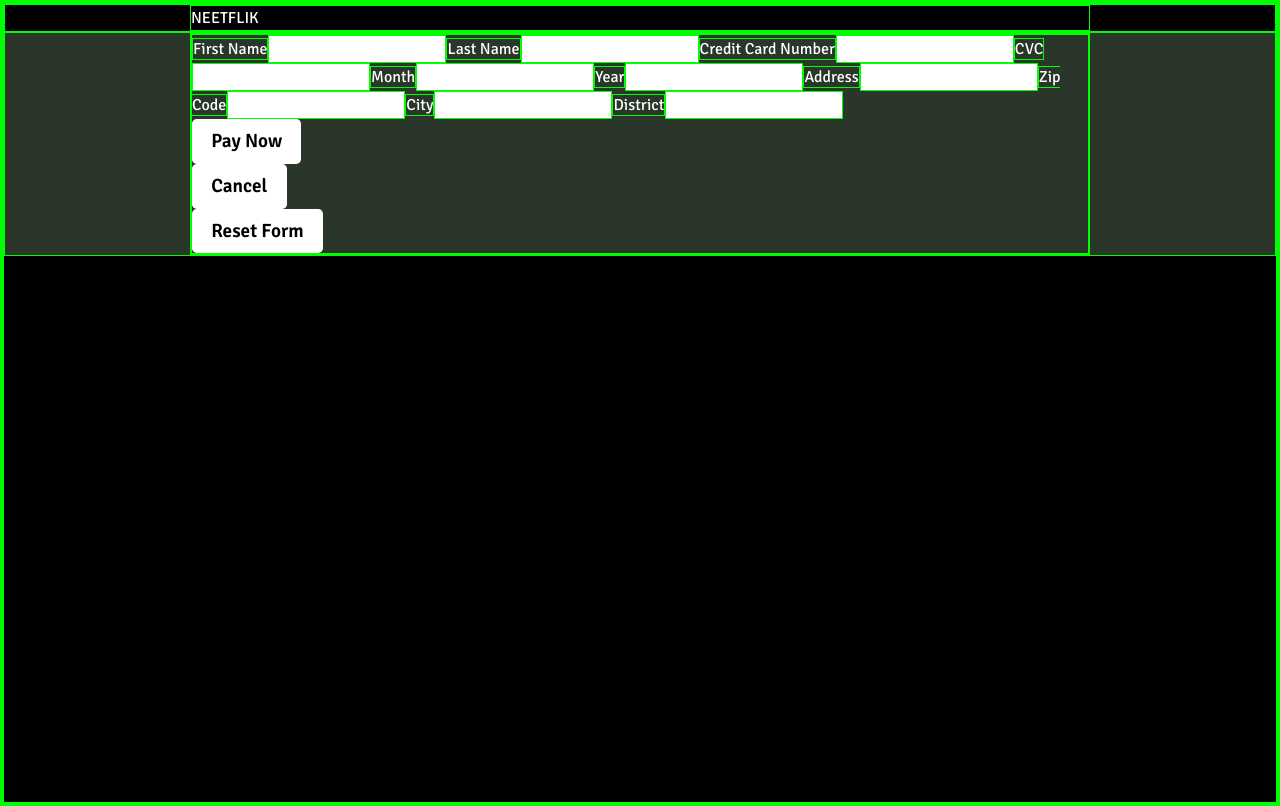
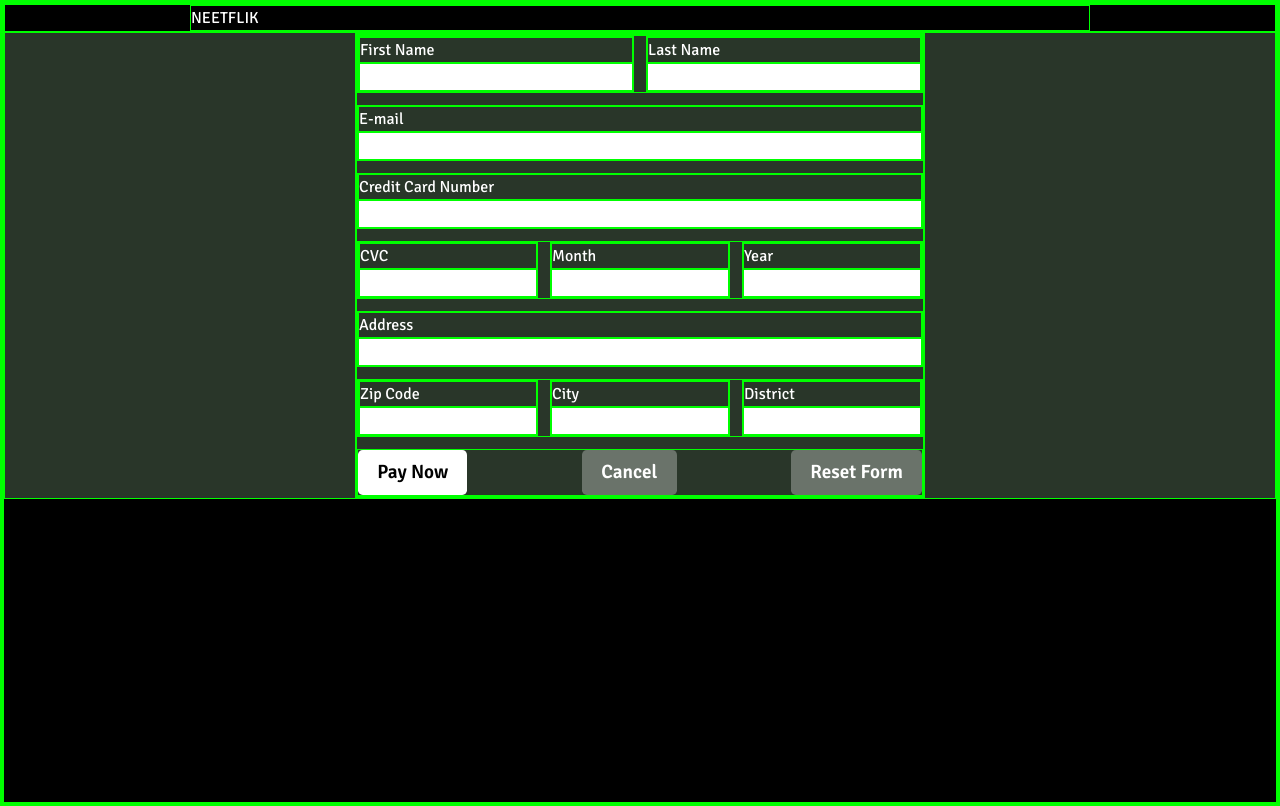
Before and after one commit to gokhanozdemir/witflix-s8-0924, a React (Vite) app: page / in a window 1280 px wide. Built offline with nearby package versions, Linux system fonts and the light colour scheme.

Commit message:
form layoutunu flex ile iyileştirir

```diff
--- a/src/App.jsx
+++ b/src/App.jsx
@@ -1,5 +1,4 @@
 import { useState } from "react"
-
 
 function App() {
   const [formData, setFormData] = useState({});
@@ -31,36 +30,64 @@ function App() {
         <div className="container-lg">NEETFLIK</div>
       </header>
       <main className="flex column gap-m main-container" >
-        <div className="container-lg flex column">
-          <form onSubmit={handleSubmit}>
+        <div className="container-lg">
+          <form onSubmit={handleSubmit} className="flex column gap-s">
+
+            <div className="flex gap-s">
+              <div className="input-group">
+                <label htmlFor="firstname">First Name</label>
+                <input type="text" name="firstname" id="firstname" />
+              </div>
+              <div className="input-group">
+                <label htmlFor="lastname">Last Name</label>
+                <input type="text" name="lastname" id="lastname" />
+              </div>
+            </div>
+            <div className="input-group">
+              <label htmlFor="email">E-mail</label>
+              <input type="text" name="email" id="email" />
+            </div>
+            <div className="input-group">
+              <label htmlFor="creditcard">Credit Card Number</label>
+              <input type="text" name="creditcard" id="creditcard" />
+            </div>
+            <div className="flex gap-s"><div className="input-group">
+              <label htmlFor="cvc">CVC</label>
+              <input type="text" name="cvc" id="cvc" />
+            </div>
+              <div className="input-group">
+                <label htmlFor="exp_month">Month</label>
+                <input type="text" name="exp_month" id="exp_month" />
+              </div>
+              <div className="input-group">
+                <label htmlFor="exp_year">Year</label>
+                <input type="text" name="exp_year" id="exp_year" />
+              </div></div>
+            <div className="input-group">
+              <label htmlFor="address">Address</label>
+              <input type="text" name="address" id="address" />
+            </div>
+            <div className="flex gap-s">
+              <div className="input-group">
+                <label htmlFor="zipcode">Zip Code</label>
+                <input type="text" name="zipcode" id="zipcode" />
+              </div>
+              <div className="input-group">
+                <label htmlFor="city">City</label>
+                <input type="text" name="city" id="city" />
+              </div>
+              <div className="input-group">
+                <label htmlFor="district">District</label>
+                <input type="text" name="district" id="district" />
+              </div>
+            </div>
 
 
-            <label htmlFor="firstname">First Name</label>
-            <input type="text" name="firstname" id="firstname" />
-            <label htmlFor="lastname">Last Name</label>
-            <input type="text" name="lastname" id="lastname" />
-            <label htmlFor="creditcard">Credit Card Number</label>
-            <input type="text" name="creditcard" id="creditcard" />
-            <label htmlFor="cvc">CVC</label>
-            <input type="text" name="cvc" id="cvc" />
-            <label htmlFor="exp_month">Month</label>
-            <input type="text" name="exp_month" id="exp_month" />
-            <label htmlFor="exp_year">Year</label>
-            <input type="text" name="exp_year" id="exp_year" />
-            <label htmlFor="address">Address</label>
-            <input type="text" name="address" id="address" />
-            <label htmlFor="zipcode">Zip Code</label>
-            <input type="text" name="zipcode" id="zipcode" />
-            <label htmlFor="city">City</label>
-            <input type="text" name="city" id="city" />
-            <label htmlFor="district">District</label>
-            <input type="text" name="district" id="district" />
-
-
-
-            <button type="submit">Pay Now</button>
-            <button type="button">Cancel</button>
-            <button type="button">Reset Form</button>
+            <div className="flex between ">
+              <button type="submit" className="action-button">Pay Now</button>
+              <button type="button" className="secondary-button">Cancel</button>
+              <button type="button" className="secondary-button">Reset Form</button>
+            </div>
           </form>
         </div>
 
--- a/src/index.css
+++ b/src/index.css
@@ -345,3 +345,19 @@ button.large {
 
    END
    ------------*/
+
+/*-----------------
+   - FORM
+   START
+   ------------*/
+
+.input-group {
+  display: flex;
+  flex-direction: column;
+  flex-grow: 1;
+}
+
+/*-----------------
+   - FORM
+   END
+   ------------*/
```
